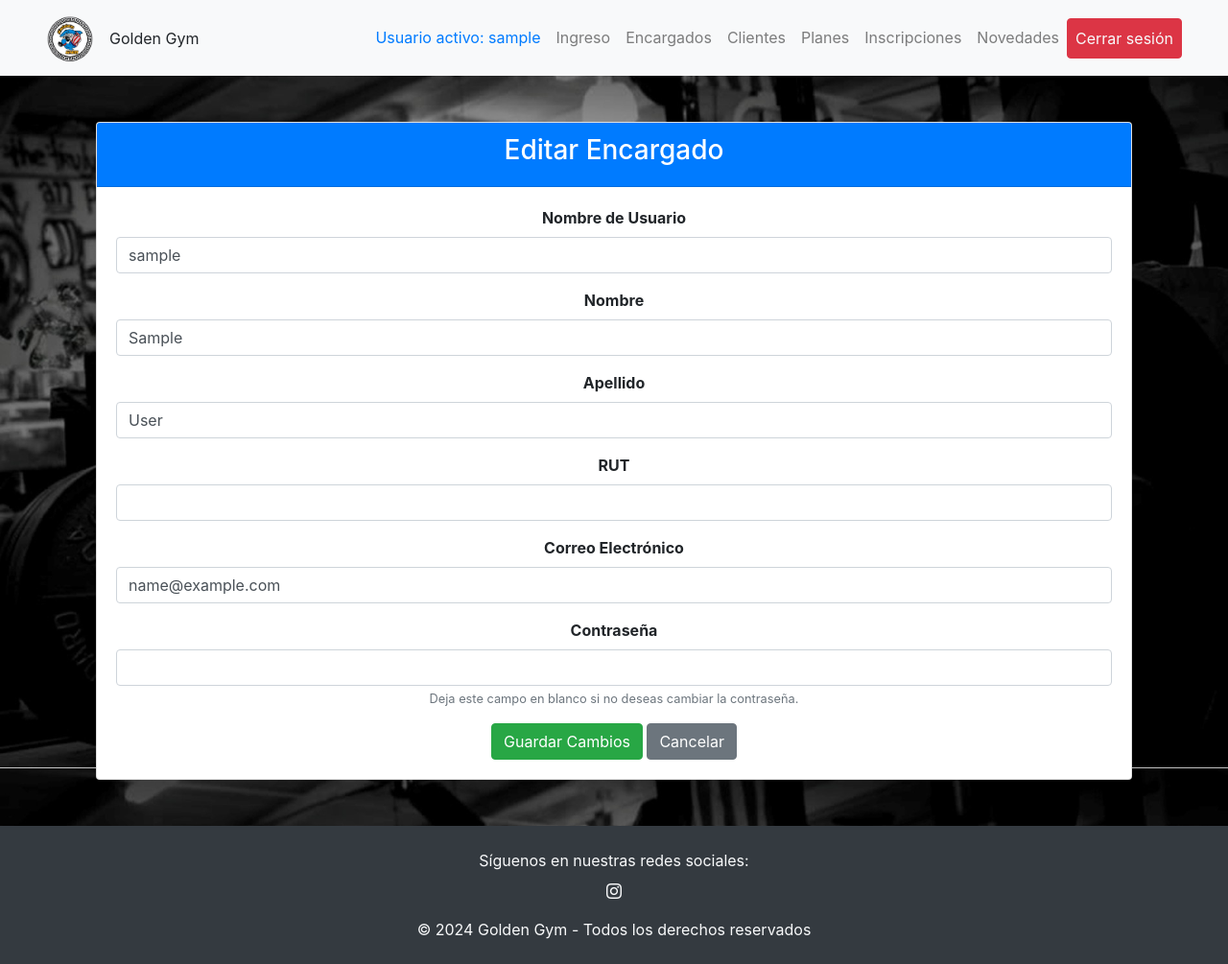
After one commit to NanoBrs/Golden-Gym-Final, a Django app: page /editar_encargado/1/ in a window 1280 px wide. The commit adds this page. Shown: the whole page at 96% size. Run offline with Django 3.2, Linux system fonts and the light colour scheme; the visitor is signed in with stand-in values (Sample User, id 1); data comes from the database, SQL or seed files in the repository; some libraries are stand-ins or nearby versions.

Commit message:
Me aburri
Cai en la desesperación pero solucione la mayoria

```diff
--- a/GoldenGym/urls.py
+++ b/GoldenGym/urls.py
@@ -15,9 +15,10 @@ urlpatterns = [
     path('logout/', LogoutView.as_view(next_page='login'), name='logout'),
 
     #----------------   VIEWS ENCARGADO --------------------------------------------------------------------------------------------------------
-    path('gestion_encargado/',views.gestion_encargados,name='gestion_encargado'),
-    path('eliminar_encargado/<int:id>/', views.eliminar_encargado, name='eliminar_encargado'),
-
+    path('gestion_encargados/', views.gestion_encargados, name='gestion_encargados'),
+    path('eliminar_encargado/<int:encargado_id>/', views.eliminar_encargado, name='eliminar_encargado'),
+    path('editar_encargado/<int:pk>/', views.editar_encargado, name='editar_encargado'),
+    path('registro_encargado/', views.registrar_encargado, name='registro_encargado'),
     #----------------   VIEWS CLIENTE --------------------------------------------------------------------------------------------------------
 
     path('gestion_clientes/',views.gestion_clientes,name='gestion_clientes'),
--- a/GoldenGymApp/views.py
+++ b/GoldenGymApp/views.py
@@ -15,7 +15,7 @@ import base64
 from django.contrib.auth import authenticate, login
 from django.contrib.auth.decorators import login_required
 from .models import Cliente, Reporte
-
+from django.contrib import messages
 @login_required
 def gestion_clientes(request):
     if request.method == 'POST':
@@ -43,7 +43,7 @@ def gestion_clientes(request):
         'GoldenGymApp/gestion_cliente.html',  # Asegúrate de que el nombre de tu template es correcto
         {'form': form, 'clientes': clientes}
     )
-
+@login_required
 def registrar_cliente(request):
     if request.method == 'POST':
         form = ClienteForm(request.POST)
@@ -69,8 +69,6 @@ def editar_cliente(request, pk):
         form = ClienteForm(instance=cliente)
 
     return render(request, 'GoldenGymApp/editar_cliente.html', {'form': form, 'cliente': cliente})
-
-
 
 
 # Vista para eliminar un cliente@login_required
@@ -267,36 +265,74 @@ def editar_plan(request, plan_id):
 
     # Pasamos el formulario a la plantilla
     return render(request, 'GoldenGymApp/gestion_planes.html', {'form': form, 'plan': plan})
+from django.shortcuts import render, get_object_or_404, redirect
+from django.http import HttpResponseRedirect
+from django.urls import reverse
+from django.contrib.auth.decorators import login_required
+from .models import Encargado  # Asegúrate de tener el modelo Encargado en tu aplicación
+from .forms import EncargadoForm  # Define un formulario para gestionar los encargados
 
-
+from django.shortcuts import render, get_object_or_404, redirect
+from django.contrib.auth.decorators import login_required
+from .models import Encargado
+from .forms import EncargadoForm
 @login_required
 def gestion_encargados(request):
-    if request.method == "POST":
-        encargado_id = request.POST.get('encargado_id')
-        if encargado_id:  # Editar encargado
-            encargado = get_object_or_404(Encargado, id=encargado_id)
+    if request.method == 'POST':
+        if 'encargado_id' in request.POST:
+            encargado = get_object_or_404(Encargado, id=request.POST['encargado_id'])
             form = EncargadoForm(request.POST, instance=encargado)
-        else:  # Crear nuevo encargado
+        else:
             form = EncargadoForm(request.POST)
 
         if form.is_valid():
-            form.save()
-            return redirect('gestion_encargado')
-
+            encargado = form.save(commit=False)
+            encargado.save()
+            return redirect('gestion_encargados')
     else:
         form = EncargadoForm()
 
+    # Obtener todos los encargados para mostrarlos en la tabla
     encargados = Encargado.objects.all()
-    return render(request, 'GoldenGymApp/gestion_encargado.html', {
-        'form': form,
-        'encargados': encargados
-    })
+
+    return render(
+        request,
+        'GoldenGymApp/gestion_encargado.html',
+        {'form': form, 'encargados': encargados}
+    )
 
 @login_required
-def eliminar_encargado(request, id):
-    encargado = get_object_or_404(Encargado, id=id)
+def registrar_encargado(request):
+    if request.method == 'POST':
+        form = EncargadoForm(request.POST)
+        if form.is_valid():
+            form.save()
+            return redirect('gestion_encargados')
+    else:
+        form = EncargadoForm()
+
+    return render(request, 'GoldenGymApp/agregar_encargado.html', {'form': form})
+
+@login_required
+def editar_encargado(request, pk):
+    encargado = get_object_or_404(Encargado, pk=pk)
+    if request.method == 'POST':
+        form = EncargadoForm(request.POST, instance=encargado)
+        if form.is_valid():
+            encargado = form.save(commit=False)
+            encargado.save()
+            return redirect('gestion_encargados')
+    else:
+        form = EncargadoForm(instance=encargado)
+
+    return render(request, 'GoldenGymApp/editar_encargado.html', {'form': form, 'encargado': encargado})
+
+@login_required
+def eliminar_encargado(request, encargado_id):
+    encargado = get_object_or_404(Encargado, id=encargado_id)
     encargado.delete()
-    return redirect('gestion_encargado')
+    return HttpResponseRedirect(reverse('gestion_encargados'))
+
 
 def login_view(request):
     if request.method == 'POST':
--- a/templates/GoldenGymApp/base.html
+++ b/templates/GoldenGymApp/base.html
@@ -11,7 +11,7 @@
 </head>
 <body>
     <nav class="navbar navbar-expand-lg navbar-light bg-light pl-5 pr-5">
-        <a class="navbar-brand" href="validar_ingreso">
+        <a class="navbar-brand" href="{% url 'novedades' %}">
             <img src="{% static 'img/Logo.png' %}" alt="Golden Gym Logo" width="50" height="50" class="d-inline-block align-text-top">
         </a>
         Golden Gym
@@ -28,7 +28,7 @@
                         <a class="nav-link" href="{% url 'validar_ingreso' %}">Ingreso</a>
                     </li>
                     <li class="nav-item">
-                        <a class="nav-link" href="{% url 'gestion_encargado' %}">Registro</a>
+                        <a class="nav-link" href="{% url 'gestion_encargados' %}">Encargados</a>
                     </li>
                     <li class="nav-item">
                         <a class="nav-link" href="{% url 'gestion_clientes' %}">Clientes</a>
--- /dev/null
+++ b/templates/GoldenGymApp/editar_encargado.html
@@ -0,0 +1,68 @@
+{% extends 'GoldenGymApp/base.html' %}
+
+<!DOCTYPE html>
+<html lang="es">
+<head>
+    <meta charset="UTF-8">
+    <meta name="viewport" content="width=device-width, initial-scale=1.0">
+    <title>Editar Encargado</title>
+    {% load static %}
+    <link rel="stylesheet" href="{% static 'css/style.css' %}">
+    <link rel="stylesheet" href="https://stackpath.bootstrapcdn.com/bootstrap/4.5.2/css/bootstrap.min.css">
+</head>
+<body>
+
+    {% block content %}
+    <div class="container mt-5">
+        <div class="card">
+            <div class="card-header bg-primary text-white">
+                <h3 class="text-center">Editar Encargado</h3>
+            </div>
+            <div class="card-body">
+                <form method="POST">
+                    {% csrf_token %}
+
+                    <div class="form-group">
+                        <label for="username">Nombre de Usuario</label>
+                        <input type="text" class="form-control" id="username" name="username" value="{{ form.username.value }}" required>
+                    </div>
+
+                    <div class="form-group">
+                        <label for="first_name">Nombre</label>
+                        <input type="text" class="form-control" id="first_name" name="first_name" value="{{ form.first_name.value }}" required>
+                    </div>
+
+                    <div class="form-group">
+                        <label for="last_name">Apellido</label>
+                        <input type="text" class="form-control" id="last_name" name="last_name" value="{{ form.last_name.value }}" required>
+                    </div>
+
+                    <div class="form-group">
+                        <label for="rut">RUT</label>
+                        <input type="text" class="form-control" id="rut" name="rut" value="{{ form.rut.value }}" required>
+                    </div>
+
+                    <div class="form-group">
+                        <label for="email">Correo Electrónico</label>
+                        <input type="email" class="form-control" id="email" name="email" value="{{ form.email.value }}" required>
+                    </div>
+
+                    <div class="form-group">
+                        <label for="password">Contraseña</label>
+                        <input type="password" class="form-control" id="password" name="password">
+                        <small class="form-text text-muted">Deja este campo en blanco si no deseas cambiar la contraseña.</small>
+                    </div>
+
+                    <button type="submit" class="btn btn-success">Guardar Cambios</button>
+                    <a href="{% url 'gestion_encargados' %}" class="btn btn-secondary">Cancelar</a>
+                </form>
+            </div>
+        </div>
+    </div>
+    {% endblock %}
+
+    <script src="https://code.jquery.com/jquery-3.5.1.slim.min.js"></script>
+    <script src="https://cdn.jsdelivr.net/npm/@popperjs/core@2.9.3/dist/umd/popper.min.js"></script>
+    <script src="https://stackpath.bootstrapcdn.com/bootstrap/4.5.2/js/bootstrap.min.js"></script>
+</body>
+</html>
--- a/templates/GoldenGymApp/gestion_cliente.html
+++ b/templates/GoldenGymApp/gestion_cliente.html
@@ -24,7 +24,7 @@
                     {% csrf_token %}
                     <div class="form-row">
                         <!-- datos para agregar al cliente -->
-                        <div class="col-md-8">
+                        <div class="col-md-12">
                             <div class="form-row">
                                 <div class="col">
                                     <label for="id_nombre">Nombre:</label>
```
Also changed, not shown: templates/GoldenGymApp/gestion_encargado.html (+45 -36 lines), GoldenGymApp/migrations/0011_remove_cliente_membresia_and_more.py (added).
